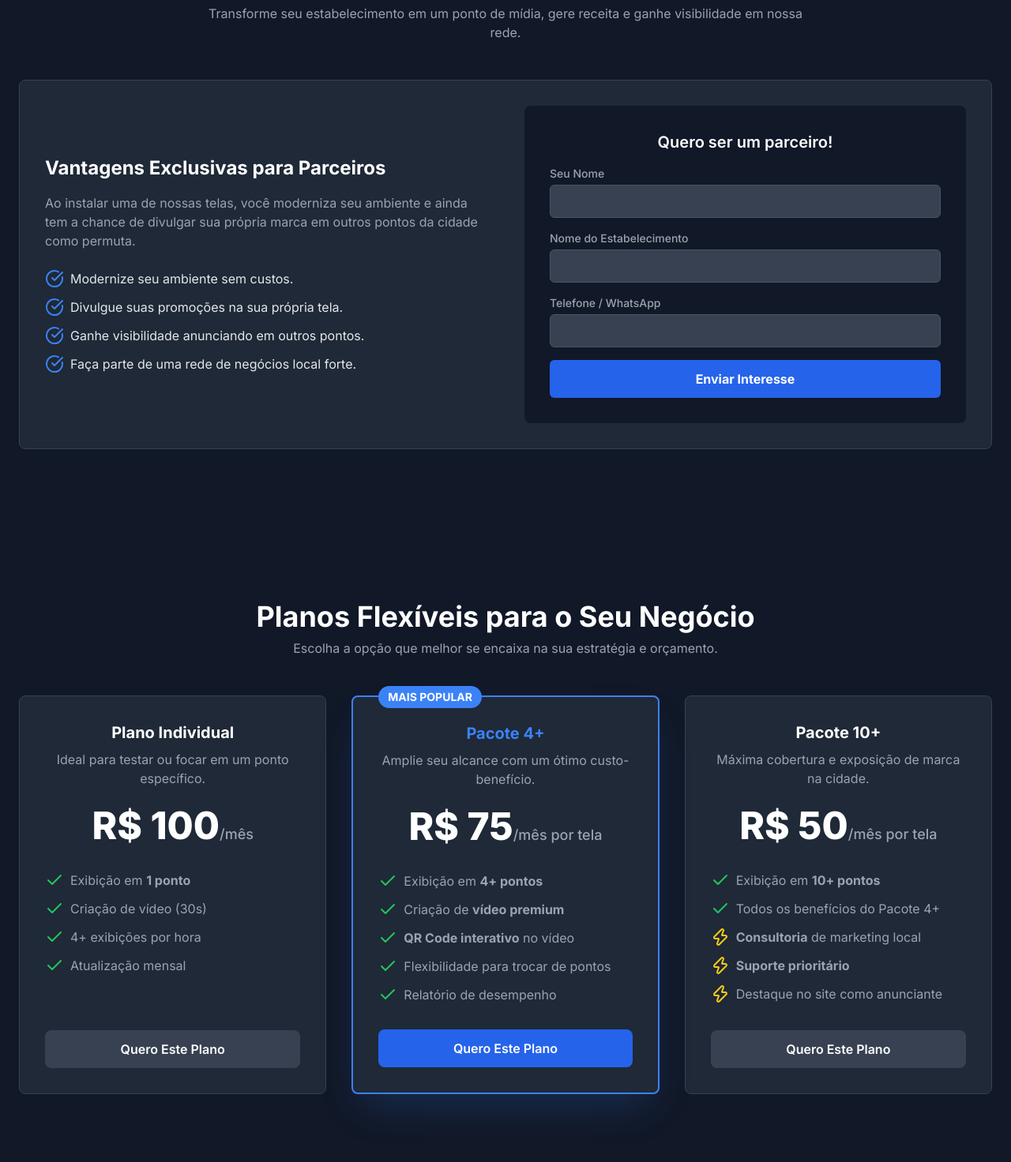
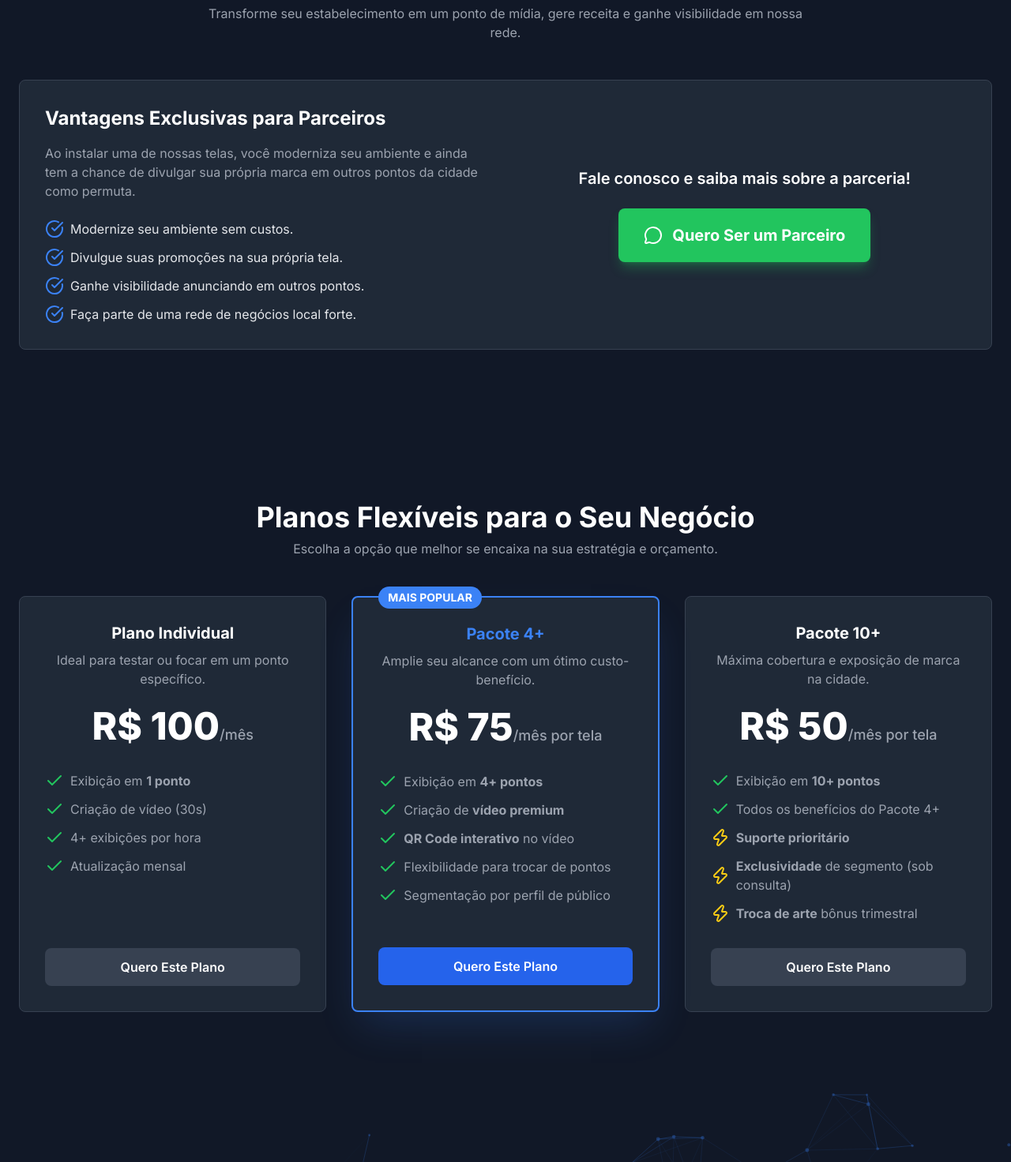
Before and after one commit to MatheusDorta/alfa-marketing, a plain HTML site: page index.html in a window 1280 px wide. Shown: the part 2621-4093 px from the top of the page at 79% size. Drawn offline with nearby package versions, Linux system fonts and the light colour scheme.

Commit message:
Replace partner form with WhatsApp contact link

```diff
--- a/index.html
+++ b/index.html
@@ -173,25 +173,12 @@
                             <li class="flex items-center"><i data-lucide="check-circle" class="text-blue-500 mr-2"></i><span>Faça parte de uma rede de negócios local forte.</span></li>
                         </ul>
                     </div>
-                    <div class="lg:w-1/2 w-full">
-                         <form class="bg-gray-900 p-8 rounded-lg w-full">
-                             <h4 class="text-xl font-semibold text-white mb-4 text-center">Quero ser um parceiro!</h4>
-                            <div class="mb-4">
-                                <label for="partner-name" class="block text-sm font-medium text-gray-400 mb-1">Seu Nome</label>
-                                <input type="text" id="partner-name" name="partner-name" class="w-full px-4 py-2 bg-gray-700 border border-gray-600 rounded-md focus:ring-blue-500 focus:border-blue-500 text-white" required>
-                            </div>
-                            <div class="mb-4">
-                                <label for="partner-business" class="block text-sm font-medium text-gray-400 mb-1">Nome do Estabelecimento</label>
-                                <input type="text" id="partner-business" name="partner-business" class="w-full px-4 py-2 bg-gray-700 border border-gray-600 rounded-md focus:ring-blue-500 focus:border-blue-500 text-white" required>
-                            </div>
-                             <div class="mb-4">
-                                <label for="partner-phone" class="block text-sm font-medium text-gray-400 mb-1">Telefone / WhatsApp</label>
-                                <input type="tel" id="partner-phone" name="partner-phone" class="w-full px-4 py-2 bg-gray-700 border border-gray-600 rounded-md focus:ring-blue-500 focus:border-blue-500 text-white" required>
-                            </div>
-                            <button type="submit" class="w-full bg-blue-600 text-white font-bold py-3 px-4 rounded-md hover:bg-blue-700 transition-colors">
-                                Enviar Interesse
-                            </button>
-                        </form>
+                    <div class="lg:w-1/2 w-full flex flex-col items-center justify-center text-center p-8">
+                        <h4 class="text-xl font-semibold text-white mb-6">Fale conosco e saiba mais sobre a parceria!</h4>
+                         <a href="https://api.whatsapp.com/send?phone=5545999942487&text=Ol%C3%A1!%20Tenho%20interesse%20em%20ser%20um%20ponto%20parceiro%20da%20Alfa.%20Gostaria%20de%20mais%20informa%C3%A7%C3%B5es." target="_blank" class="whatsapp-button bg-green-500 text-white font-bold px-8 py-5 rounded-lg text-xl inline-flex items-center shadow-lg shadow-green-500/30">
+                            <i data-lucide="message-circle" class="mr-3"></i>
+                            Quero Ser um Parceiro
+                        </a>
                     </div>
                 </div>
             </div>
@@ -234,7 +221,7 @@
                                 <li class="flex items-center"><i data-lucide="check" class="text-green-500 mr-2 flex-shrink-0"></i><span>Criação de <strong>vídeo premium</strong></span></li>
                                 <li class="flex items-center"><i data-lucide="check" class="text-green-500 mr-2 flex-shrink-0"></i><span><strong>QR Code interativo</strong> no vídeo</span></li>
                                 <li class="flex items-center"><i data-lucide="check" class="text-green-500 mr-2 flex-shrink-0"></i><span>Flexibilidade para trocar de pontos</span></li>
-                                <li class="flex items-center"><i data-lucide="check" class="text-green-500 mr-2 flex-shrink-0"></i><span>Relatório de desempenho</span></li>
+                                <li class="flex items-center"><i data-lucide="check" class="text-green-500 mr-2 flex-shrink-0"></i><span>Segmentação por perfil de público</span></li>
                             </ul>
                         </div>
                         <a href="#contato" class="w-full mt-auto inline-block bg-blue-600 text-white font-semibold py-3 rounded-lg hover:bg-blue-700 transition-colors">Quero Este Plano</a>
@@ -249,9 +236,9 @@
                              <ul class="space-y-3 text-left text-gray-400 my-8">
                                 <li class="flex items-center"><i data-lucide="check" class="text-green-500 mr-2 flex-shrink-0"></i><span>Exibição em <strong>10+ pontos</strong></span></li>
                                 <li class="flex items-center"><i data-lucide="check" class="text-green-500 mr-2 flex-shrink-0"></i><span>Todos os benefícios do Pacote 4+</span></li>
-                                <li class="flex items-center"><i data-lucide="zap" class="text-yellow-400 mr-2 flex-shrink-0"></i><span><strong>Consultoria</strong> de marketing local</span></li>
                                 <li class="flex items-center"><i data-lucide="zap" class="text-yellow-400 mr-2 flex-shrink-0"></i><span><strong>Suporte prioritário</strong></span></li>
-                                <li class="flex items-center"><i data-lucide="zap" class="text-yellow-400 mr-2 flex-shrink-0"></i><span>Destaque no site como anunciante</span></li>
+                                <li class="flex items-center"><i data-lucide="zap" class="text-yellow-400 mr-2 flex-shrink-0"></i><span><strong>Exclusividade</strong> de segmento (sob consulta)</span></li>
+                                <li class="flex items-center"><i data-lucide="zap" class="text-yellow-400 mr-2 flex-shrink-0"></i><span><strong>Troca de arte</strong> bônus trimestral</span></li>
                             </ul>
                         </div>
                         <a href="#contato" class="w-full mt-auto inline-block bg-gray-700 text-white font-semibold py-3 rounded-lg hover:bg-gray-600 transition-colors">Quero Este Plano</a>
```
